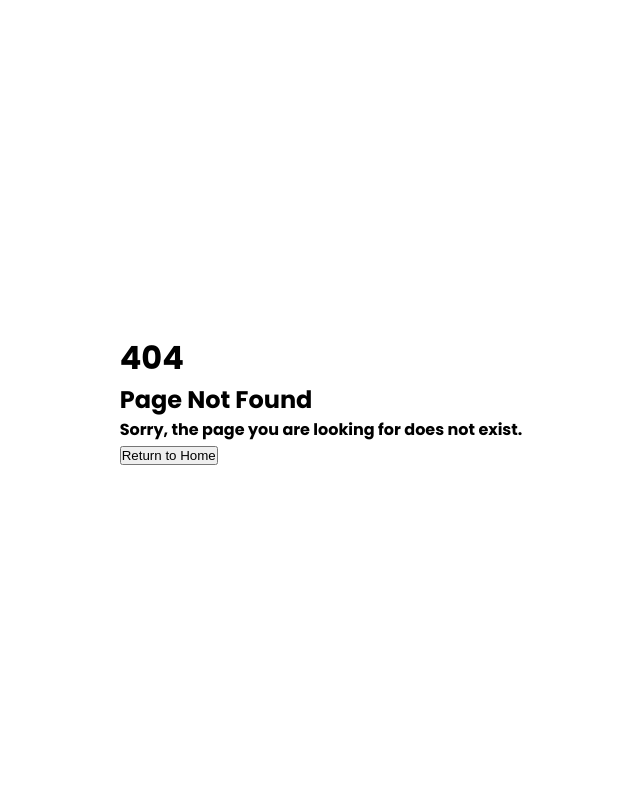
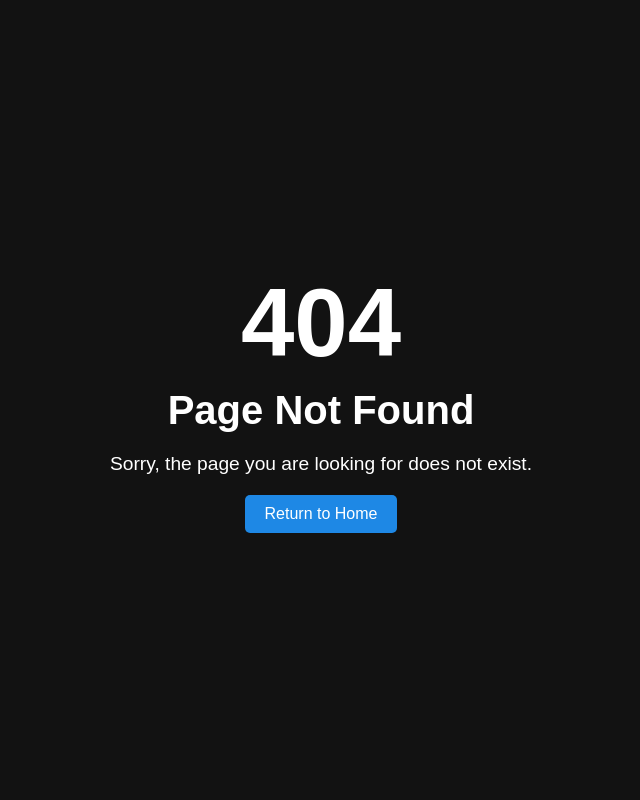
Before and after one commit to Arash-abraham/See-Movie, a PHP site: page /index.php in a window 1280 px wide. Shown: the whole page, without its empty margins (319-959 px from the left). Run offline with PHP 8.4, Linux system fonts and the light colour scheme.

Commit message:
Update 404.css

```diff
--- a/css/404.css
+++ b/css/404.css
@@ -1,66 +1,51 @@
-@import url('https://fonts.googleapis.com/css2?family=Poppins:wght@700&display=swap');
-
-* {
-    box-sizing: border-box;
+body, html {
+    height: 100%;
     margin: 0;
-    padding: 0;
+    font-family: Arial, sans-serif;
+    background-color: #121212; /* Dark background color */
+    color: white; /* White text color */
+    display: flex;
+    justify-content: center;
+    align-items: center;
+    flex-direction: column;
 }
 
-body {
-    height: 100dvh;
-    font-size: 16px;
-    font-family: 'Poppins', sans-serif;
-    overflow: hidden;
-    display: flex;
-    flex-direction: column;
-    justify-content: center;
-    align-items: center;
+.container {
+    text-align: center;
 }
 
-#canvas {
-    width: 100%;
-    height: 100%;
-    position: absolute;
+h1 {
+    font-size: 6em;
+    margin: 0;
+    animation: fadeIn 1s; /* Fade-in animation */
 }
 
-.T404 {
-    font-size: 10em;
-    mix-blend-mode: color-burn;
+h2 {
+    font-size: 2.5em;
+    margin: 10px 0;
 }
 
-.paragraph {
-    font-weight: 800;
-    font-size: 2em;
-    color: #fff;
-    mix-blend-mode: overlay;
+p {
+    font-size: 1.2em;
+    margin: 20px 0;
 }
 
-@media (max-width: 768px) {
-    .T404 {
-        font-size: 8em;
-    }
-
-    .paragraph {
-        font-size: 1.6em;
-    }
+button {
+    background-color: #1e88e5; /* Button color */
+    color: white;
+    border: none;
+    padding: 10px 20px;
+    font-size: 1em;
+    cursor: pointer;
+    border-radius: 5px;
+    transition: background-color 0.3s;
 }
 
-@media (max-width: 412px) {
-    .T404 {
-        font-size: 7em;
-    }
-
-    .paragraph {
-        font-size: 1.4em;
-    }
+button:hover {
+    background-color: #0d47a1; /* Button color on hover */
 }
 
-@media (max-width: 300px) {
-    .T404 {
-        font-size: 6em;
-    }
-
-    .paragraph {
-        font-size: 1.1em;
-    }
+@keyframes fadeIn {
+    from { opacity: 0; }
+    to { opacity: 1; }
 }
```
